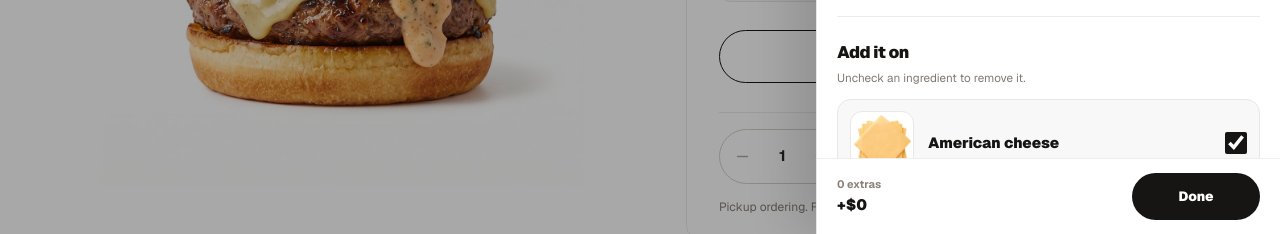
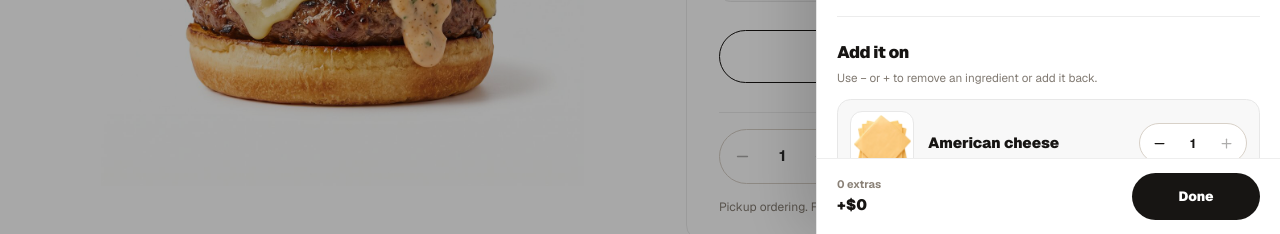
Before and after one commit to furbagurung/nasty-burger-house, a Next.js app: page /product/og-nasty in a window 1280 px wide. Both pictures are taken after a click on the button "Add more". Shown: the part 566-800 px from the top of the page. Built offline with nearby package versions, Linux system fonts and the light colour scheme.

Commit message:
Use quantity steppers for ingredient customisation

```diff
--- a/app/components/product-detail-page.tsx
+++ b/app/components/product-detail-page.tsx
@@ -594,13 +594,14 @@ export default function ProductDetailPage({ item }: ProductDetailPageProps) {
                 <section className="product-drawer-group product-drawer-group--ingredients" aria-labelledby="product-ingredients-group-title">
                   <div className="product-drawer-group__heading">
                     <h3 id="product-ingredients-group-title">Add it on</h3>
-                    <p>Uncheck an ingredient to remove it.</p>
+                    <p>Use − or + to remove an ingredient or add it back.</p>
                   </div>
                   <div className="product-drawer-group__list">
                     {removableIngredients.map((ingredient) => {
                       const removed = removedIngredients.includes(ingredient);
+                      const ingredientQuantity = removed ? 0 : 1;
                       return (
-                        <label
+                        <div
                           className={`product-ingredient-drawer__option${removed ? " is-removed" : ""}`}
                           key={ingredient}
                         >
@@ -615,14 +616,26 @@ export default function ProductDetailPage({ item }: ProductDetailPageProps) {
                           <span className="product-drink-drawer__copy">
                             <strong>{ingredient}</strong>
                           </span>
-                          <input
-                            className="product-ingredient-drawer__checkbox"
-                            type="checkbox"
-                            checked={!removed}
-                            onChange={() => toggleIngredient(ingredient)}
-                            aria-label={`Include ${ingredient}`}
-                          />
-                        </label>
+                          <div className="product-stepper product-extra-drawer__stepper">
+                            <button
+                              type="button"
+                              onClick={() => toggleIngredient(ingredient)}
+                              disabled={removed}
+                              aria-label={`Remove ${ingredient}`}
+                            >
+                              <Minus size={15} />
+                            </button>
+                            <strong>{ingredientQuantity}</strong>
+                            <button
+                              type="button"
+                              onClick={() => toggleIngredient(ingredient)}
+                              disabled={!removed}
+                              aria-label={`Add back ${ingredient}`}
+                            >
+                              <Plus size={15} />
+                            </button>
+                          </div>
+                        </div>
                       );
                     })}
                   </div>
```
